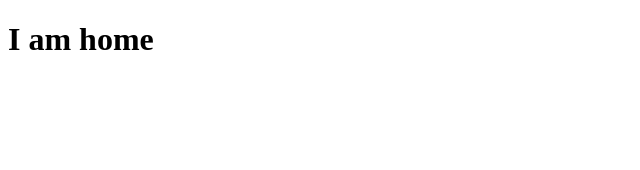
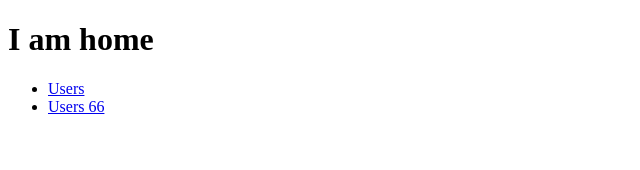
Before and after one commit to ferlobo1985/UDMY-REACT19-Next-JS-Basics, a Next.js app: page / in a window 1280 px wide. Shown: the top 170 px of the page, without its empty margins (0-640 px from the left). Built offline with nearby package versions, Linux system fonts and the light colour scheme.

Commit message:
10-Linking And Navigation
10-Linking And Navigation

```diff
--- a/src/app/page.js
+++ b/src/app/page.js
@@ -1,8 +1,17 @@
+import Link from "next/link"
 
 export default function HomePage(){
   return(
     <>
       <h1>I am home</h1>
+      <ul>
+        <li>
+          <Link href="/users">Users</Link>
+        </li>
+        <li>
+          <Link href="/users/profile/66">Users 66</Link>
+        </li>
+      </ul>
     </>
   )
 }
```
Also changed, not shown: src/app/users/page.js (+11 -0 lines), src/app/users/profile/[id]/[name]/page.js (+6 -2 lines).
